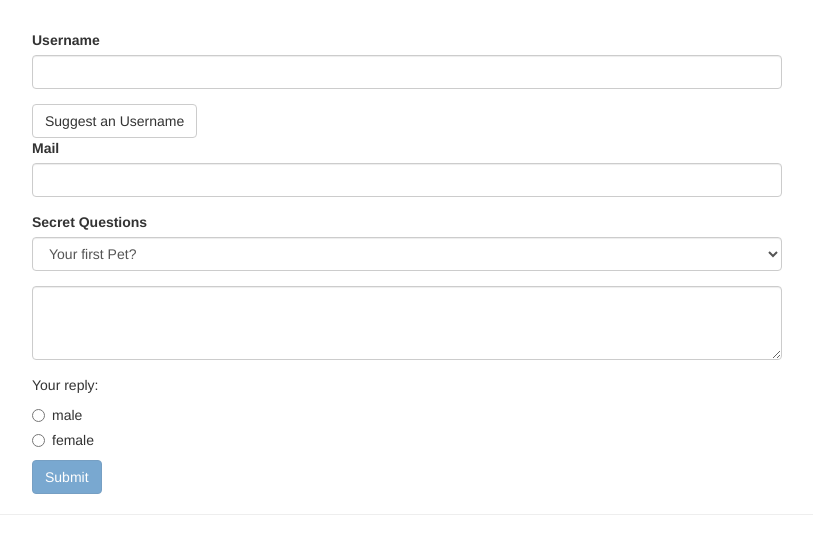
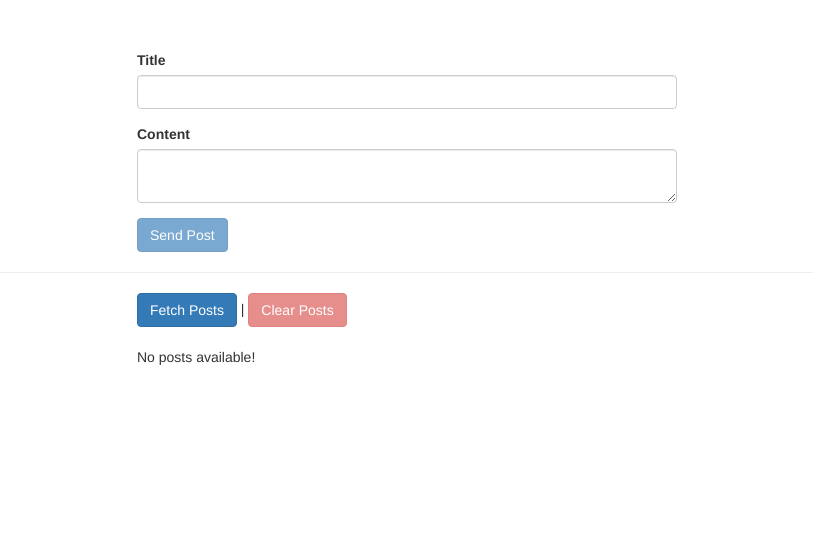
Before and after one commit to sztankibandi/my-first-app, an Angular app: page / in a window 1280 px wide. Shown: the top 554 px of the page, without its empty margins (233-1046 px from the left). Built offline with nearby package versions, Linux system fonts and the light colour scheme.

Commit message:
start http

```diff
--- a/src/app/app.component.css
+++ b/src/app/app.component.css
@@ -2,6 +2,6 @@
   margin-top: 30px;
 }
 
-input.ng-invalid.ng-touched {
-  border: 1px solid red;
+.row {
+  margin: 20px 0;
 }
--- a/src/app/app.component.html
+++ b/src/app/app.component.html
@@ -1,88 +1,57 @@
 <div class="container">
   <div class="row">
-    <div class="col-xs-12 col-sm-10 col-md-8 col-sm-offset-1 col-md-offset-2">
-      <form (ngSubmit)="onSubmit()" #f="ngForm">
-        <div
-          id="user-data"
-          ngModelGroup="userData"
-          #userData="ngModelGroup">
-          <div class="form-group">
-            <label for="username">Username</label>
-            <input
-              type="text"
-              id="username"
-              class="form-control"
-              ngModel
-              name="username"
-              required>
-          </div>
-          <button
-            class="btn btn-default"
-            type="button"
-            (click)="suggestUserName()">Suggest an Username</button>
-          <div class="form-group">
-            <label for="email">Mail</label>
-            <input
-              type="email"
-              id="email"
-              class="form-control"
-              ngModel
-              name="email"
-              required
-              email
-              #email="ngModel">
-            <span class="help-block" *ngIf="!email.valid && email.touched">Please enter a valid email!</span>
-          </div>
-        </div>
-        <p *ngIf="!userData.valid && userData.touched">User Data is not valid!</p>
+    <div class="col-xs-12 col-md-6 col-md-offset-3">
+      <form #postForm="ngForm" (ngSubmit)="onCreatePost(postForm.value)">
         <div class="form-group">
-          <label for="secret">Secret Questions</label>
-          <select
-            id="secret"
+          <label for="title">Title</label>
+          <input
+            type="text"
             class="form-control"
-            [ngModel]="defaultQuestion"
-            name="secret">
-            <option value="pet">Your first Pet?</option>
-            <option value="teacher">Your first teacher?</option>
-          </select>
+            id="title"
+            required
+            ngModel
+            name="title"
+          />
         </div>
         <div class="form-group">
+          <label for="content">Content</label>
           <textarea
-            name="questionAnswer"
-            rows="3"
             class="form-control"
-            [(ngModel)] = "answer"></textarea>
-        </div>
-        <p>Your reply: {{ answer }}</p>
-        <div class="radio" *ngFor="let gender  of genders">
-          <label>
-            <input
-              type="radio"
-              name="gender"
-              ngModel
-              [value] = "gender"
-              required>
-              {{ gender }}
-          </label>
+            id="content"
+            required
+            ngModel
+            name="content"
+          ></textarea>
         </div>
         <button
           class="btn btn-primary"
           type="submit"
-          [disabled]="!f.valid">Submit</button>
+          [disabled]="!postForm.valid"
+        >
+          Send Post
+        </button>
       </form>
-
-
     </div>
   </div>
-  <hr>
-  <div class="row" *ngIf="submitted">
-    <div class="col-xs-12">
-      <h3>Your Data</h3>
-      <p>Username: {{ user.username }}</p>
-      <p>Mail: {{ user.email }}</p>
-      <p>Secret question: {{ user.secretQuestion }}</p>
-      <p>Answer: {{ user.answer }}</p>
-      <p>Gender: {{ user.gender }}</p>
+  <hr />
+  <div class="row">
+    <div class="col-xs-12 col-md-6 col-md-offset-3">
+      <button class="btn btn-primary" (click)="onFetchPosts()">
+        Fetch Posts
+      </button>
+      |
+      <button
+        class="btn btn-danger"
+        [disabled]="loadedPosts.length < 1"
+        (click)="onClearPosts()"
+      >
+        Clear Posts
+      </button>
+    </div>
+  </div>
+  <div class="row">
+    <div class="col-xs-12 col-md-6 col-md-offset-3">
+      <p>No posts available!</p>
     </div>
   </div>
 </div>
--- a/src/app/app.component.ts
+++ b/src/app/app.component.ts
@@ -1,55 +1,28 @@
-import {Component, ViewChild} from '@angular/core';
-import {NgForm} from "@angular/forms";
+import { Component, OnInit } from '@angular/core';
+import { HttpClient } from '@angular/common/http';
 
 @Component({
   selector: 'app-root',
   templateUrl: './app.component.html',
   styleUrls: ['./app.component.css']
 })
-export class AppComponent {
-  @ViewChild('f') signupForm: NgForm;
-  defaultQuestion:string = 'pet';
-  answer:string = '';
-  genders:string[] = ['male', 'female'];
-  user:{username:string, email:string, secretQuestion:string, answer:string, gender:string}   = {
-    username:'',
-    email:'',
-    secretQuestion:'',
-    answer:'',
-    gender:''
-  };
-  submitted:boolean = false;
+export class AppComponent implements OnInit {
+  loadedPosts = [];
 
-  suggestUserName():void {
-    const suggestedName:string = 'Superuser';
-    // this.signupForm.setValue({
-    //   userData: {
-    //     username: suggestedName,
-    //     email: '',
-    //   },
-    //   secret: 'pet',
-    //   questionAnswer: '',
-    //   gender: 'male',
-    // });
-    this.signupForm.form.patchValue({
-      userData: {
-        username: suggestedName,
-      }
-    });
+  constructor(private http: HttpClient) {}
+
+  ngOnInit() {}
+
+  onCreatePost(postData: { title: string; content: string }) {
+    // Send Http request
+    console.log(postData);
   }
 
-  // onSubmit(form: NgForm):void {
-  //   console.log(form);
-  // }
-  onSubmit():void{
-    this.submitted = true;
-    this.user.username = this.signupForm.value.userData.username;
-    this.user.email = this.signupForm.value.userData.username;
-    this.user.secretQuestion = this.signupForm.form.value.secret;
-    this.user.answer = this.signupForm.form.value.questionAnswer;
-    this.user.gender = this.signupForm.form.value.gender;
+  onFetchPosts() {
+    // Send Http request
+  }
 
-    this.signupForm.reset();
-
+  onClearPosts() {
+    // Send Http request
   }
 }
```
Also changed, not shown: src/app/app.module.ts (+4 -9 lines), 1 other file (tests, documents, lock files or other folders).
